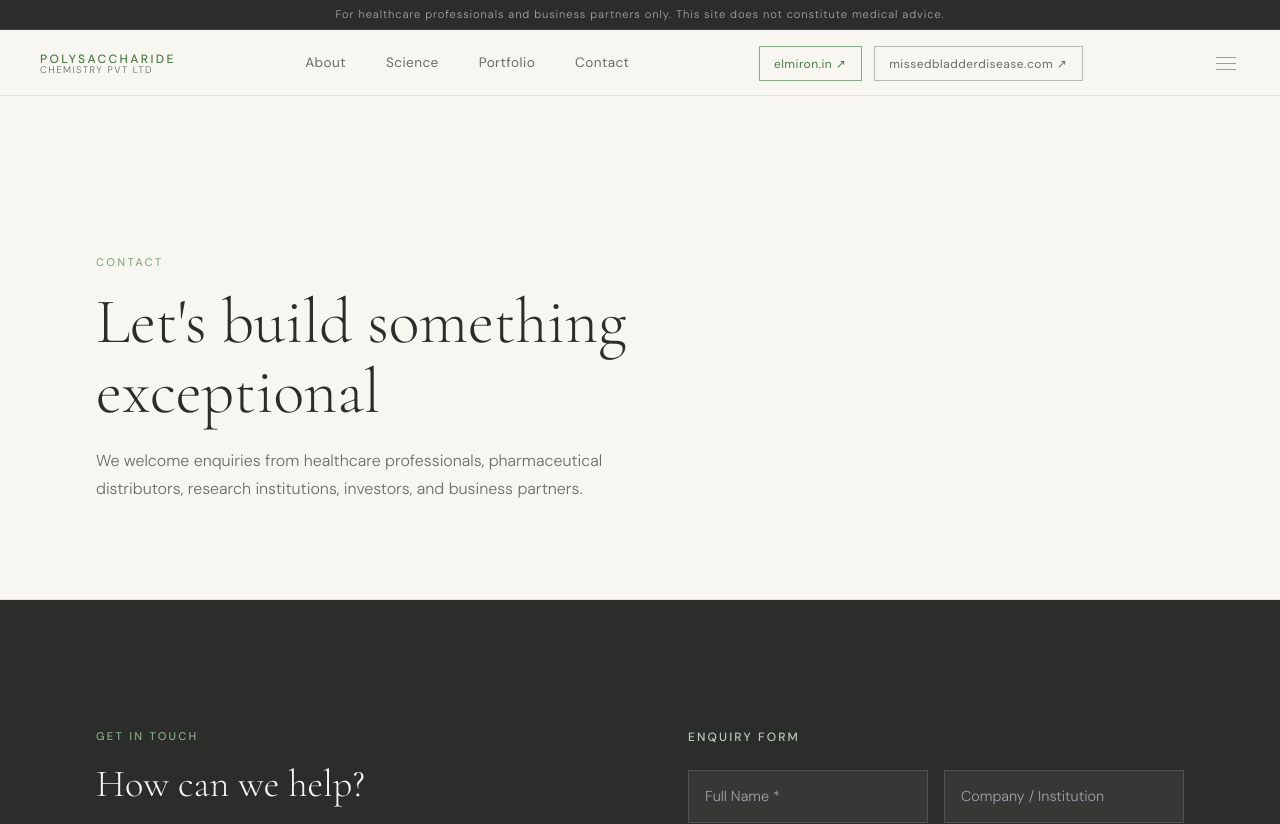
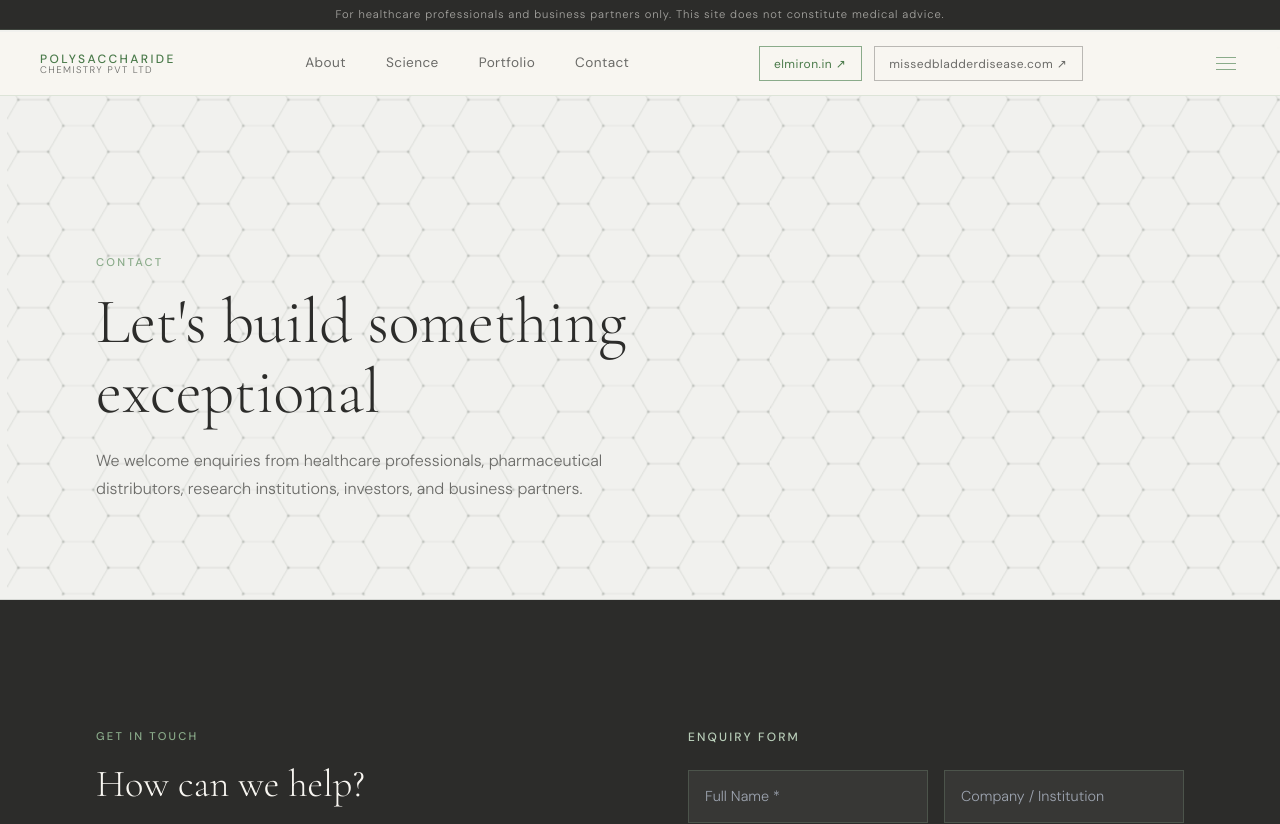
Before and after one commit to Praverse-Tech-Pvt-Ltd/polysacc-testing, a Next.js app: page /contact in a window 1280 px wide. Shown: the top 824 px of the page. Built offline with nearby package versions, Linux system fonts and the light colour scheme.

Commit message:
Improve subpage hero pattern visibility

```diff
--- a/app/about/page.tsx
+++ b/app/about/page.tsx
@@ -33,14 +33,14 @@ export default function AboutPage() {
       <section
         style={{
           position: 'relative',
-          background: 'var(--cream)',
+          background: 'var(--hero-grey)',
           padding: '14rem 6rem 8rem',
           overflow: 'hidden',
-          borderBottom: '0.5px solid rgba(138,171,138,0.25)',
+          borderBottom: '0.5px solid rgba(91,99,94,0.18)',
         }}
         className="page-hero"
       >
-        <MolecularPattern variant="light" />
+        <MolecularPattern variant="heroGrey" />
         <div
           style={{
             position: 'relative',
--- a/app/contact/page.tsx
+++ b/app/contact/page.tsx
@@ -1,5 +1,6 @@
 import type { Metadata } from 'next'
 import ContactForm from '@/components/ContactForm'
+import MolecularPattern from '@/components/MolecularPattern'
 import { COMPANY } from '@/lib/data'
 
 export const metadata: Metadata = {
@@ -14,13 +15,16 @@ export default function ContactPage() {
       {/* Hero */}
       <section
         style={{
-          background: 'var(--cream)',
+          position: 'relative',
+          background: 'var(--hero-grey)',
           padding: '14rem 6rem 6rem',
-          borderBottom: '0.5px solid rgba(138,171,138,0.25)',
+          overflow: 'hidden',
+          borderBottom: '0.5px solid rgba(91,99,94,0.18)',
         }}
         className="page-hero"
       >
-        <div style={{ maxWidth: '1280px', margin: '0 auto' }}>
+        <MolecularPattern variant="heroGrey" />
+        <div style={{ position: 'relative', zIndex: 1, maxWidth: '1280px', margin: '0 auto' }}>
           <p className="section-tag" style={{ marginBottom: '1rem' }}>
             Contact
           </p>
--- a/app/globals.css
+++ b/app/globals.css
@@ -11,6 +11,7 @@
   --charcoal:    #2c2c2a;
   --muted:       #6b6b68;
   --border:      rgba(138, 171, 138, 0.25);
+  --hero-grey:   #f1f1ee;
 }
 
 @layer base {
--- a/app/portfolio/page.tsx
+++ b/app/portfolio/page.tsx
@@ -15,14 +15,14 @@ export default function PortfolioPage() {
       <section
         style={{
           position: 'relative',
-          background: 'var(--cream)',
+          background: 'var(--hero-grey)',
           padding: '14rem 6rem 8rem',
           overflow: 'hidden',
-          borderBottom: '0.5px solid rgba(138,171,138,0.25)',
+          borderBottom: '0.5px solid rgba(91,99,94,0.18)',
         }}
         className="page-hero"
       >
-        <MolecularPattern variant="light" />
+        <MolecularPattern variant="heroGrey" />
         <div style={{ position: 'relative', zIndex: 1, maxWidth: '1280px', margin: '0 auto' }}>
           <p className="section-tag" style={{ marginBottom: '1rem' }}>
             Portfolio
--- a/app/science/page.tsx
+++ b/app/science/page.tsx
@@ -15,14 +15,14 @@ export default function SciencePage() {
       <section
         style={{
           position: 'relative',
-          background: 'var(--cream)',
+          background: 'var(--hero-grey)',
           padding: '14rem 6rem 8rem',
           overflow: 'hidden',
-          borderBottom: '0.5px solid rgba(138,171,138,0.25)',
+          borderBottom: '0.5px solid rgba(91,99,94,0.18)',
         }}
         className="page-hero"
       >
-        <MolecularPattern variant="light" />
+        <MolecularPattern variant="heroGrey" />
         <div
           style={{
             position: 'relative',
--- a/components/MolecularPattern.tsx
+++ b/components/MolecularPattern.tsx
@@ -3,7 +3,7 @@
 import { useId } from 'react'
 
 interface MolecularPatternProps {
-  variant?: 'dark' | 'light'
+  variant?: 'dark' | 'light' | 'heroGrey'
 }
 
 export default function MolecularPattern({ variant = 'light' }: MolecularPatternProps) {
@@ -13,11 +13,15 @@ export default function MolecularPattern({ variant = 'light' }: MolecularPattern
   const lineColor =
     variant === 'dark'
       ? 'rgba(138,171,138,0.12)'
+      : variant === 'heroGrey'
+      ? 'rgba(91,99,94,0.16)'
       : 'rgba(74,122,74,0.08)'
 
   const nodeColor =
     variant === 'dark'
       ? 'rgba(138,171,138,0.18)'
+      : variant === 'heroGrey'
+      ? 'rgba(91,99,94,0.24)'
       : 'rgba(74,122,74,0.12)'
 
   return (
```
